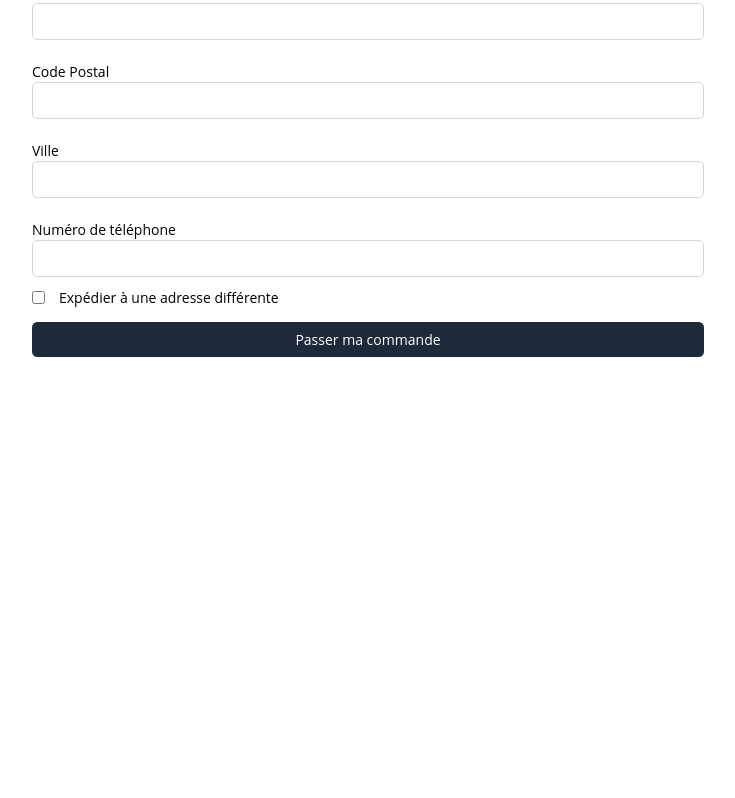
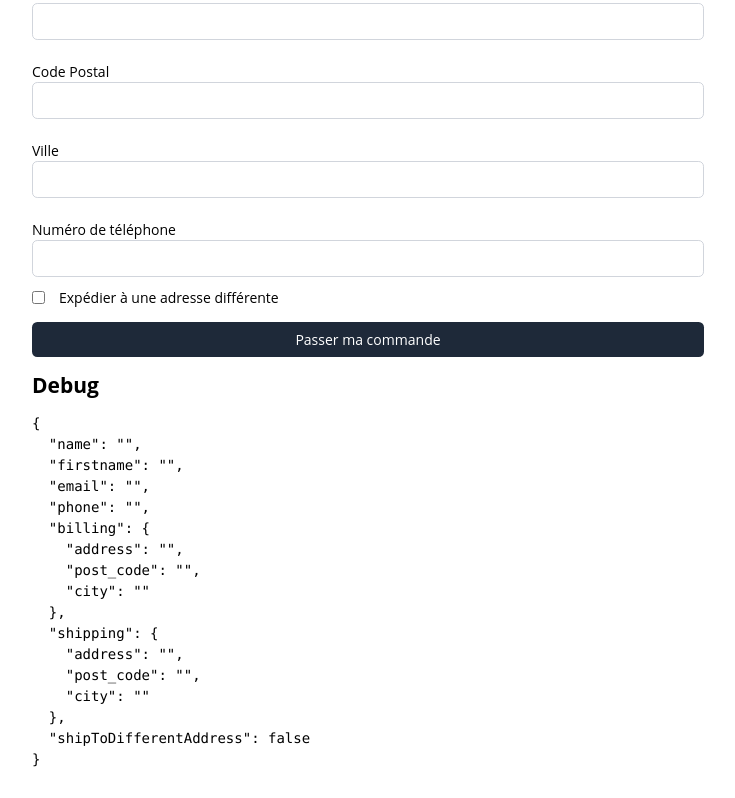
Before and after one commit to romaindy/cours-vue-3, a Vue app: page / in a window 1280 px wide. Shown: the part 299-1097 px from the top of the page, without its empty margins (272-1007 px from the left). Before the commit the page ends 800 px from the top, so only its background shows below. Built offline with nearby package versions, Linux system fonts and the light colour scheme.

Commit message:
feat: add debug

```diff
--- a/src/pages/checkout.vue
+++ b/src/pages/checkout.vue
@@ -83,5 +83,7 @@ const onSubmit = () => {}
       </div>
     </div>
     <input type="submit" value="Passer ma commande" />
+    <h2>Debug</h2>
+    <pre>{{ checkout }}</pre>
   </form>
 </template>
```
